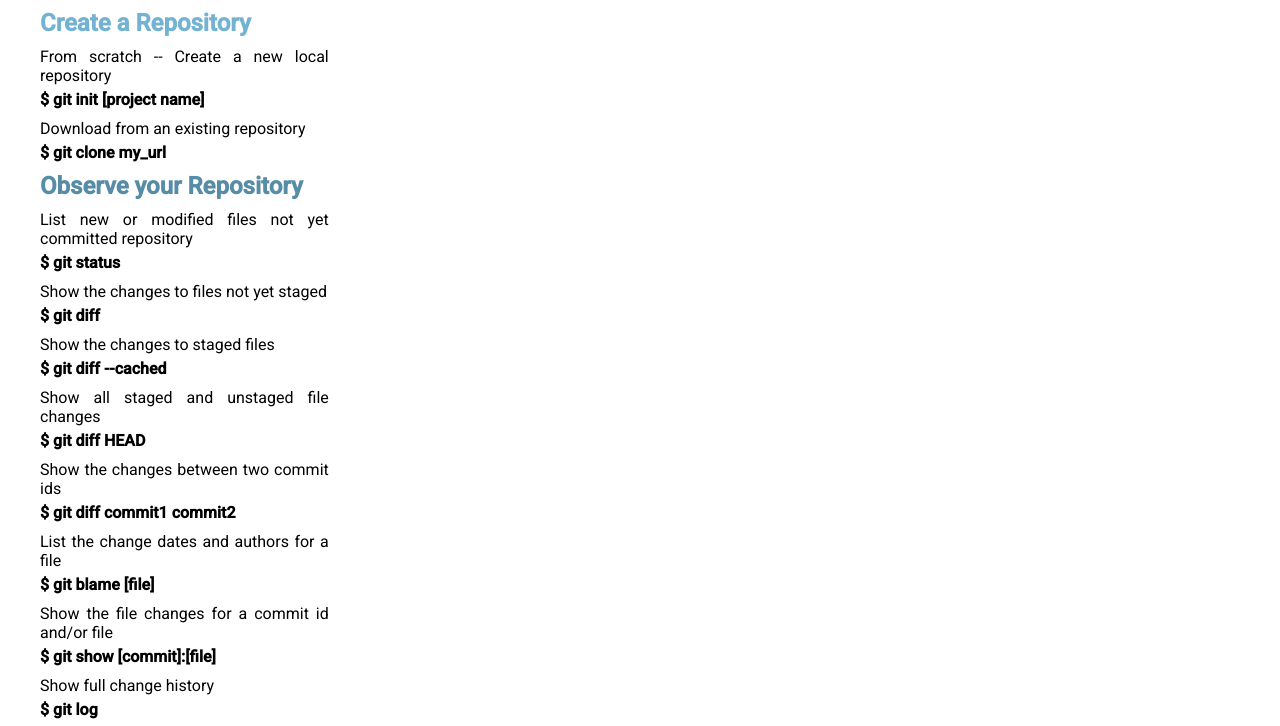
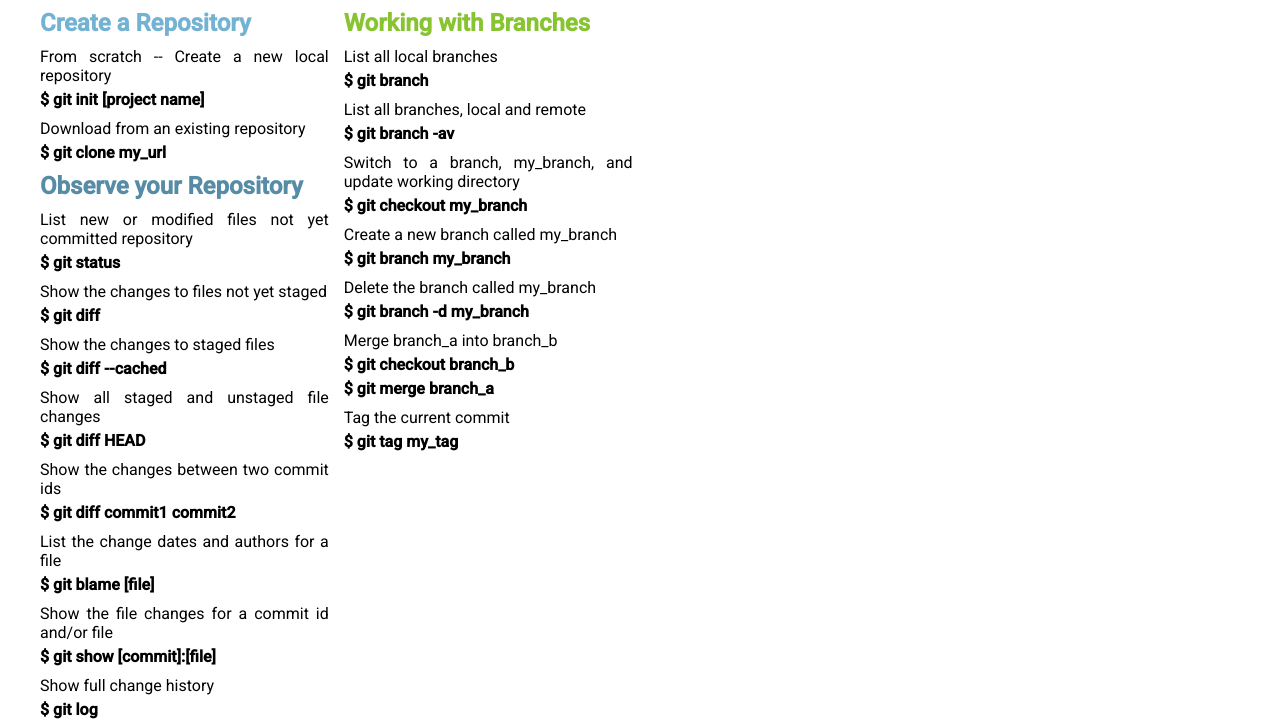
Before and after one commit to ShyraiDan/Web_Lab12, a plain HTML site: page task1/git_commands.html in a window 1280 px wide. Shown: the part 60-786 px from the top of the page. Drawn offline with Linux system fonts and the light colour scheme; files whose address does not match are found by name.

Commit message:
working with branches

```diff
--- a/task1/git_commands.html
+++ b/task1/git_commands.html
@@ -94,6 +94,40 @@
             </li>
           </ul>
         </div>
+        <div>
+          <h2 class="git-container__title_green">Working with Branches</h2>
+          <ul class="git-container__list">
+            <li class="git-container__item">
+              <p class="description">List all local branches</p>
+              <p class="command">$ git branch</p>
+            </li>
+            <li class="git-container__item">
+              <p class="description">List all branches, local and remote</p>
+              <p class="command">$ git branch -av</p>
+            </li>
+            <li class="git-container__item">
+              <p class="description">Switch to a branch, my_branch, and update working directory</p>
+              <p class="command">$ git checkout my_branch</p>
+            </li>
+            <li class="git-container__item">
+              <p class="description">Create a new branch called my_branch</p>
+              <p class="command">$ git branch my_branch</p>
+            </li>
+            <li class="git-container__item">
+              <p class="description">Delete the branch called my_branch</p>
+              <p class="command">$ git branch -d my_branch</p>
+            </li>
+            <li class="git-container__item">
+              <p class="description">Merge branch_a into branch_b</p>
+              <p class="command">$ git checkout branch_b</p>
+              <p class="command">$ git merge branch_a</p>
+            </li>
+            <li class="git-container__item">
+              <p class="description">Tag the current commit</p>
+              <p class="command">$ git tag my_tag</p>
+            </li>
+          </ul>
+        </div>
       </div>
     </main>
     <footer class="footer">
```
